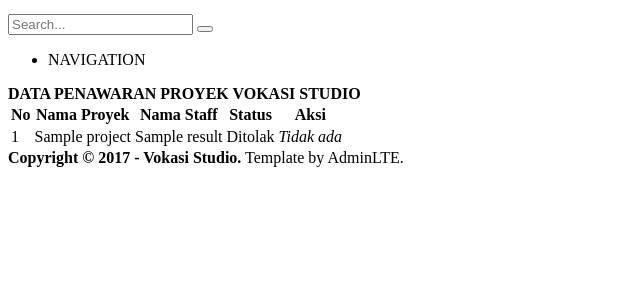
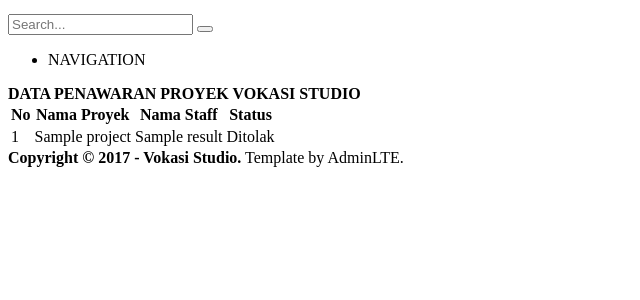
Before and after one commit to hvernanda/vokasistudio, a PHP site: the page made by application/views/dashboard/manajer/all_proyek_penawaran.php in a window 1280 px wide. Shown: the part 184-484 px from the top of the page, without its empty margins (0-640 px from the left). Run offline with PHP 8.4, Linux system fonts and the light colour scheme; the template is opened without the code that fills it: most values are stand-ins (such as "Sample title", 1, 10 or a date in 2020); data that the repository does not hold is empty.

Commit message:
proyek penawaran

```diff
--- a/application/views/dashboard/manajer/all_proyek_penawaran.php
+++ b/application/views/dashboard/manajer/all_proyek_penawaran.php
@@ -14,7 +14,6 @@
                                 <th>Nama Proyek</th>
                                 <th> Nama Staff </th>
                                 <th> Status </th>
-                                <th>Aksi</th>
                             </tr>
                         </thead>
                         <tbody>
@@ -39,14 +38,6 @@
                                             echo '<span class="label label-danger">Ditolak</span>' ;
                                     ?>
                                 </td>
-                                <td>
-                                    <?php
-                                        if($proyek->status == '-1')
-                                            echo "Pilih manajer baru" ;
-                                        else
-                                            echo "<em>Tidak ada</em>" ;
-                                    ?>
-                                </td>
                             </tr>
 
                             <?php
```
